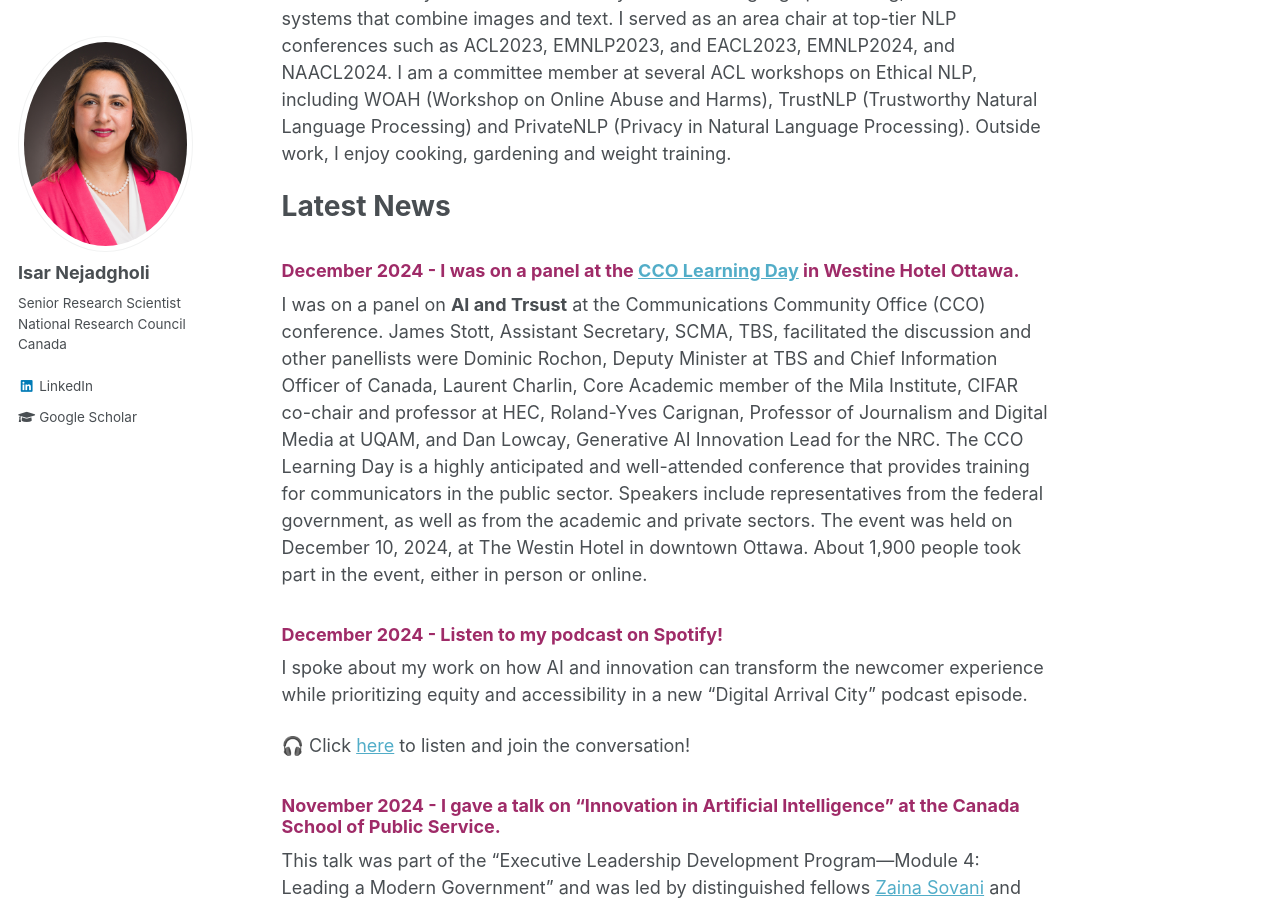
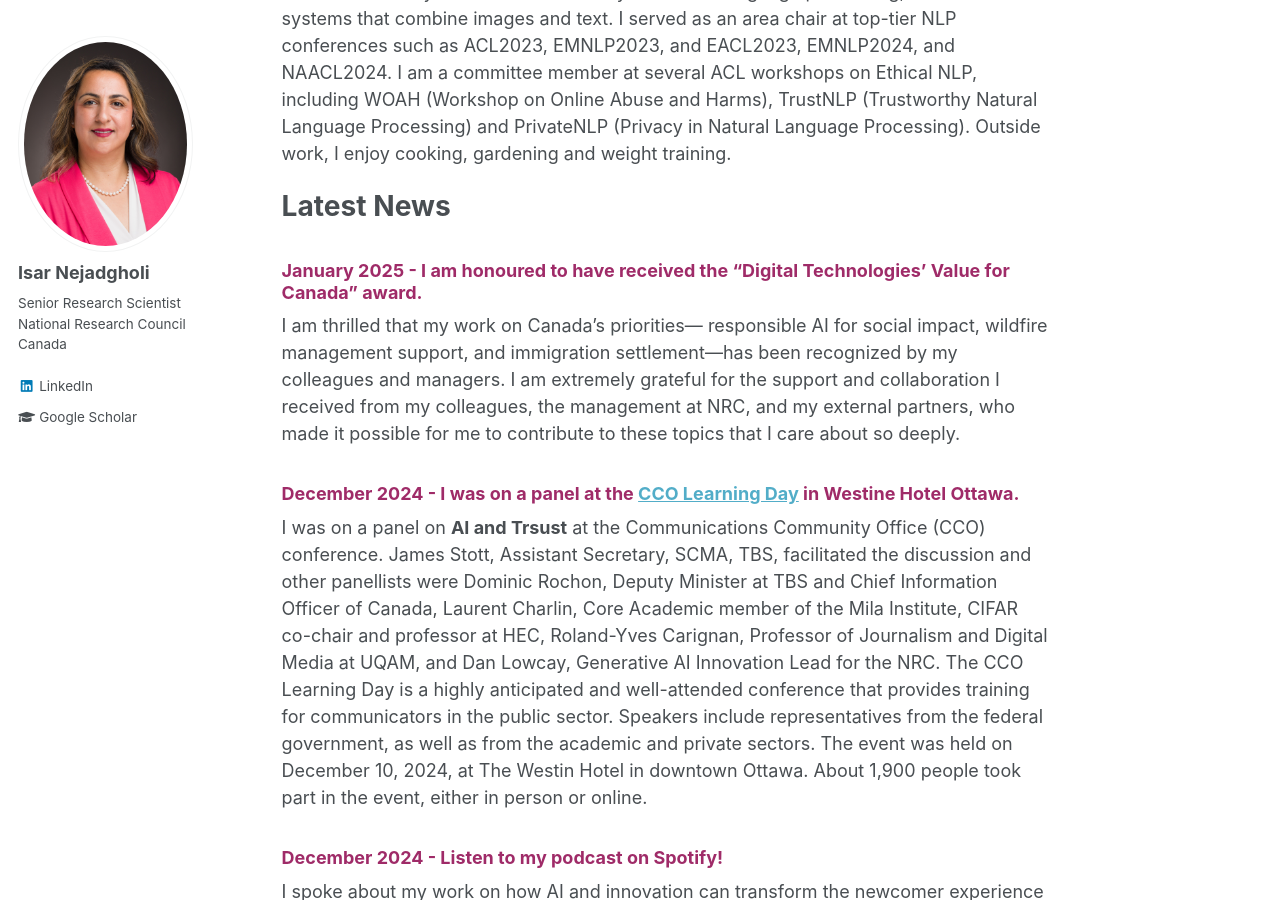
Before and after one commit to IsarNejad/IsarNejad.github.io, a Jekyll site: the page built from _pages/about.md, in a window 1280 px wide and 900 px high, scrolled down 343 px. Built offline with Jekyll 4.4.1, drawn with Linux system fonts in a browser that asks for light colours.

Commit message:
Update about.md

```diff
--- a/_pages/about.md
+++ b/_pages/about.md
@@ -11,6 +11,11 @@ redirect_from:
 I am a Senior Research Scientist at the [National Research Council Canada](https://nrc.canada.ca/en) and an Adjunct Professor at the [University of Ottawa](https://www.uottawa.ca/faculty-engineering/school-electrical-engineering-computer-science). In my [research](https://isarnejad.github.io//research/), I am interested in projects that leverage AI-enabled technologies to address societal challenges. ⁤⁤I am also dedicated to incorporating the principles of responsible AI into digital solutions to ensure ethical considerations are integrated into technological advancements. Previously, I have worked on building and deploying machine learning systems in various applications, including biomedical signal, image, speech and text processing, in both academic and industrial environments. My current work is mainly on natural language processing, or multimodal systems that combine images and text. I served as an area chair at top-tier NLP conferences such as ACL2023, EMNLP2023, and EACL2023, EMNLP2024, and NAACL2024. I am a committee member at several ACL workshops on Ethical NLP, including WOAH (Workshop on Online Abuse and Harms), TrustNLP (Trustworthy Natural Language Processing) and PrivateNLP (Privacy in Natural Language Processing). Outside work, I enjoy cooking, gardening and weight training.
 
 # Latest News
+
+{: .amaranth-deep-purple}
+### January 2025 - I am honoured to have received the "Digital Technologies' Value for Canada" award.
+
+I am thrilled that my work on Canada's priorities— responsible AI for social impact, wildfire management support, and immigration settlement—has been recognized by my colleagues and managers. I am extremely grateful for the support and collaboration I received from my colleagues, the management at NRC, and my external partners, who made it possible for me to contribute to these topics that I care about so deeply.
 
 {: .amaranth-deep-purple}
 ### December 2024 - I was on a panel at the [CCO Learning Day](https://www.canada.ca/en/treasury-board-secretariat/topics/government-communications/communications-community-office/learning-days.html) in Westine Hotel Ottawa.
```
